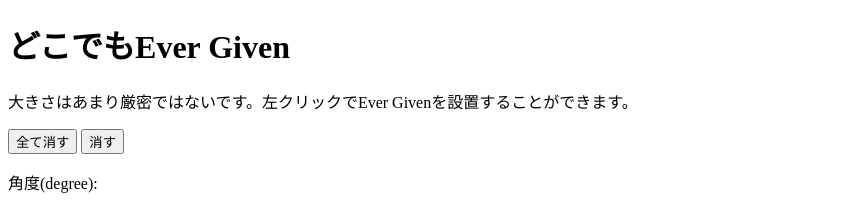
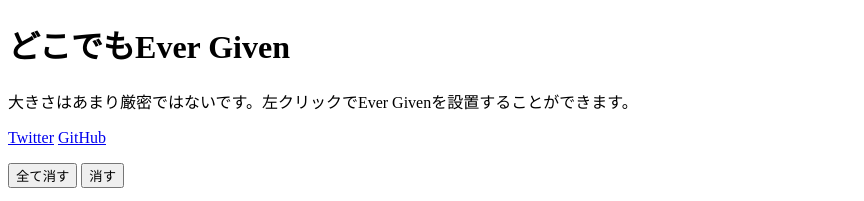
Before and after one commit to 3w36zj6/ever-given, a website built with webpack: page docs/index.html in a window 1280 px wide. Shown: the top 201 px of the page, without its empty margins (0-864 px from the left). Built offline with nearby package versions, Linux system fonts and the light colour scheme; grey boxes are pictures that could not be loaded.

Commit message:
リンク追加

```diff
--- a/docs/index.html
+++ b/docs/index.html
@@ -9,6 +9,10 @@
 <body>
     <h1>どこでもEver Given</h1>
     <p>大きさはあまり厳密ではないです。左クリックでEver Givenを設置することができます。</p>
+    <p>
+        <a href= "https://twitter.com/3w36zj6" >Twitter</a>
+        <a href= "https://github.com/3w36zj6/ever-given" >GitHub</a>
+    </p>
     <button type="button" id="delete_all">全て消す</button>
     <button type="button" id="delete">消す</button>
     <p>
```
